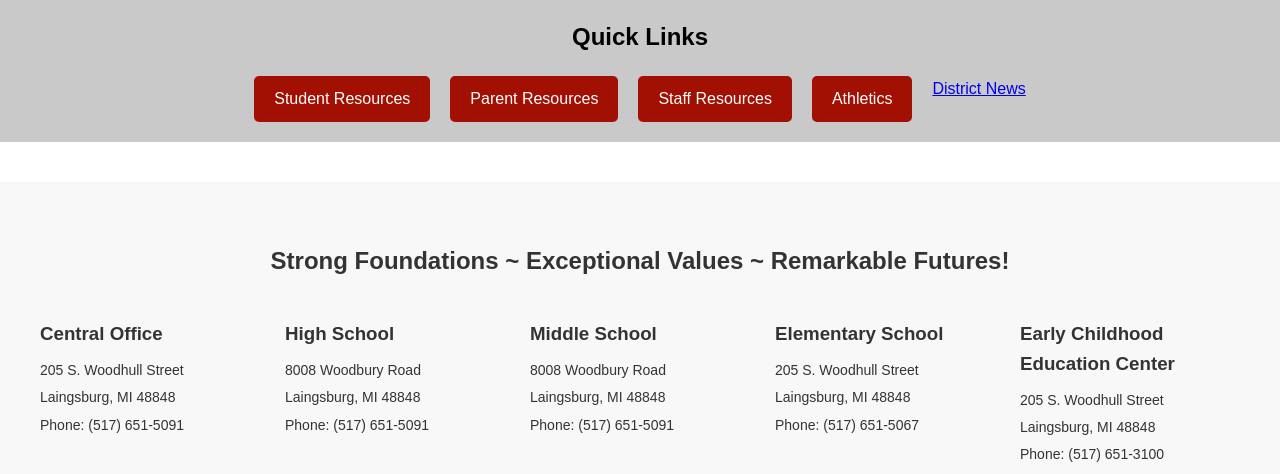
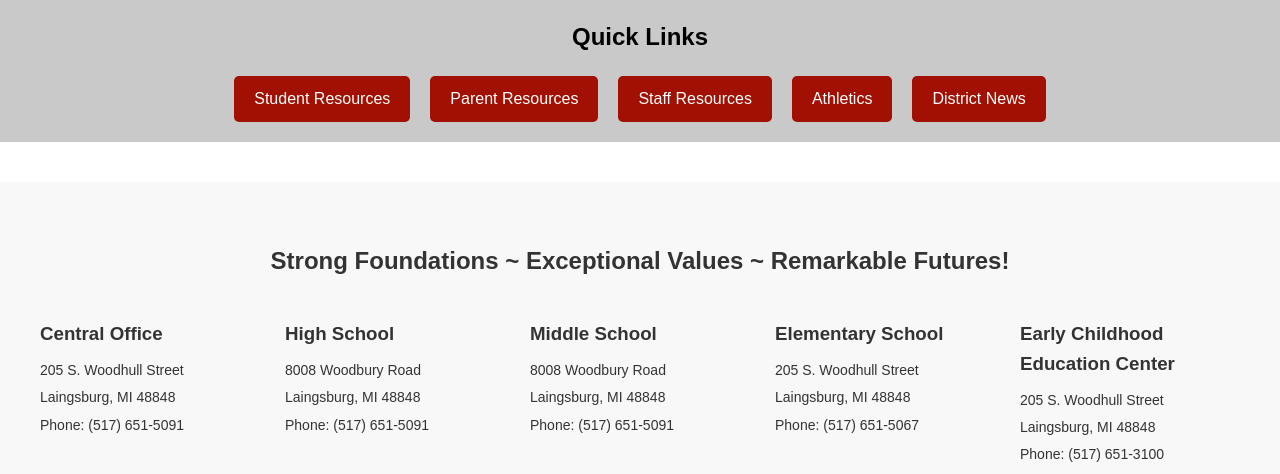
Before and after one commit to it-admin-laingsburg/testsite, a plain HTML site: page index.html in a window 1280 px wide. Shown: the part 422-896 px from the top of the page. Drawn offline with Linux system fonts and the light colour scheme.

Commit message:
Update index.html

```diff
--- a/index.html
+++ b/index.html
@@ -222,7 +222,7 @@
             <a href="#" class="quick-link" target="_blank" rel="noopener noreferrer">Parent Resources</a>
             <a href="#" class="quick-link" target="_blank" rel="noopener noreferrer">Staff Resources</a>
             <a href="https://laingsburgathletics.bigteams.com/" class="quick-link" target="_blank" rel="noopener noreferrer">Athletics</a>
-            <a href="#" class="https://www.facebook.com/profile.php?id=100090936668484" target="_blank" rel="noopener noreferrer">District News</a>
+            <a href="https://www.facebook.com/profile.php?id=100090936668484" class="quick-link" target="_blank" rel="noopener noreferrer">District News</a>
         </div>
     </nav>
 
```
